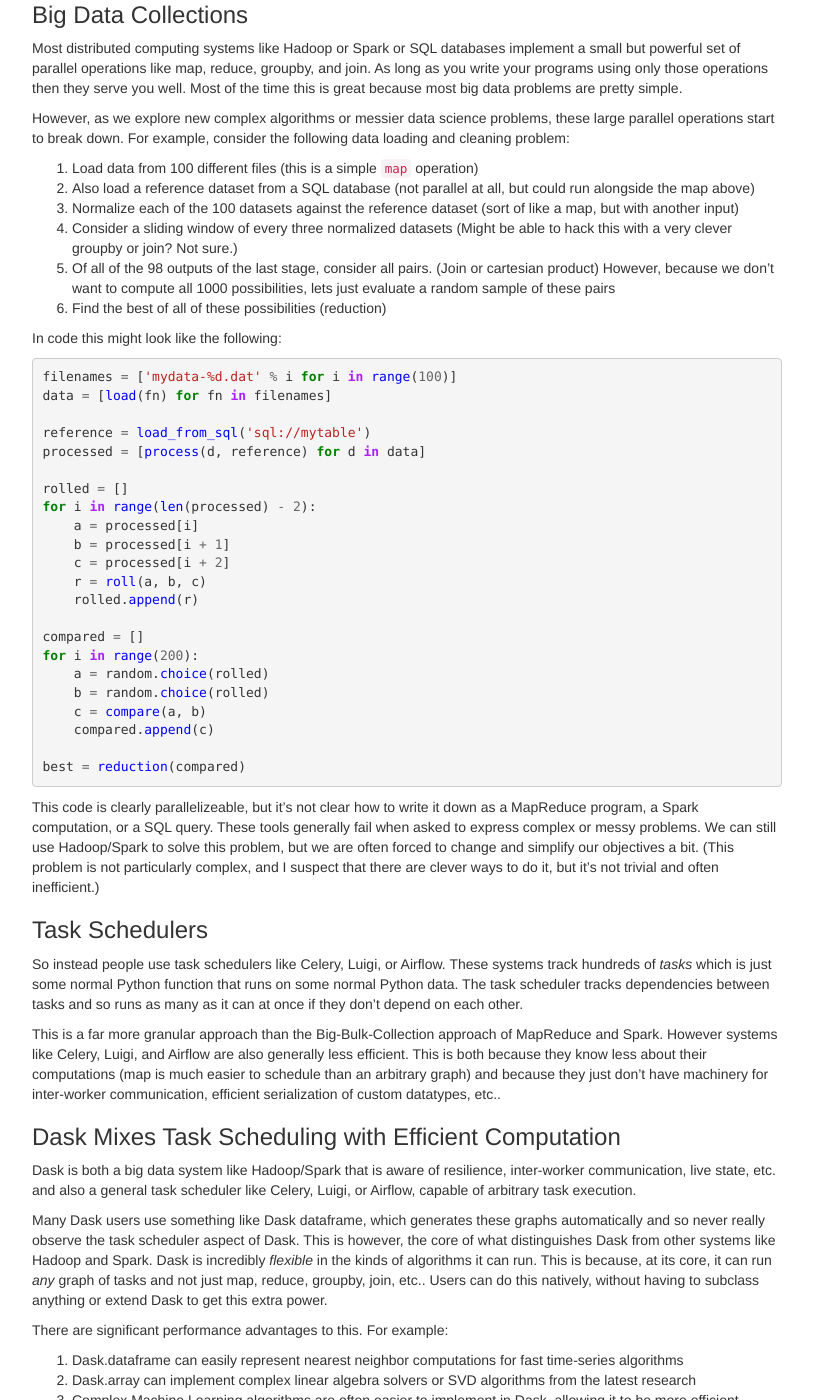
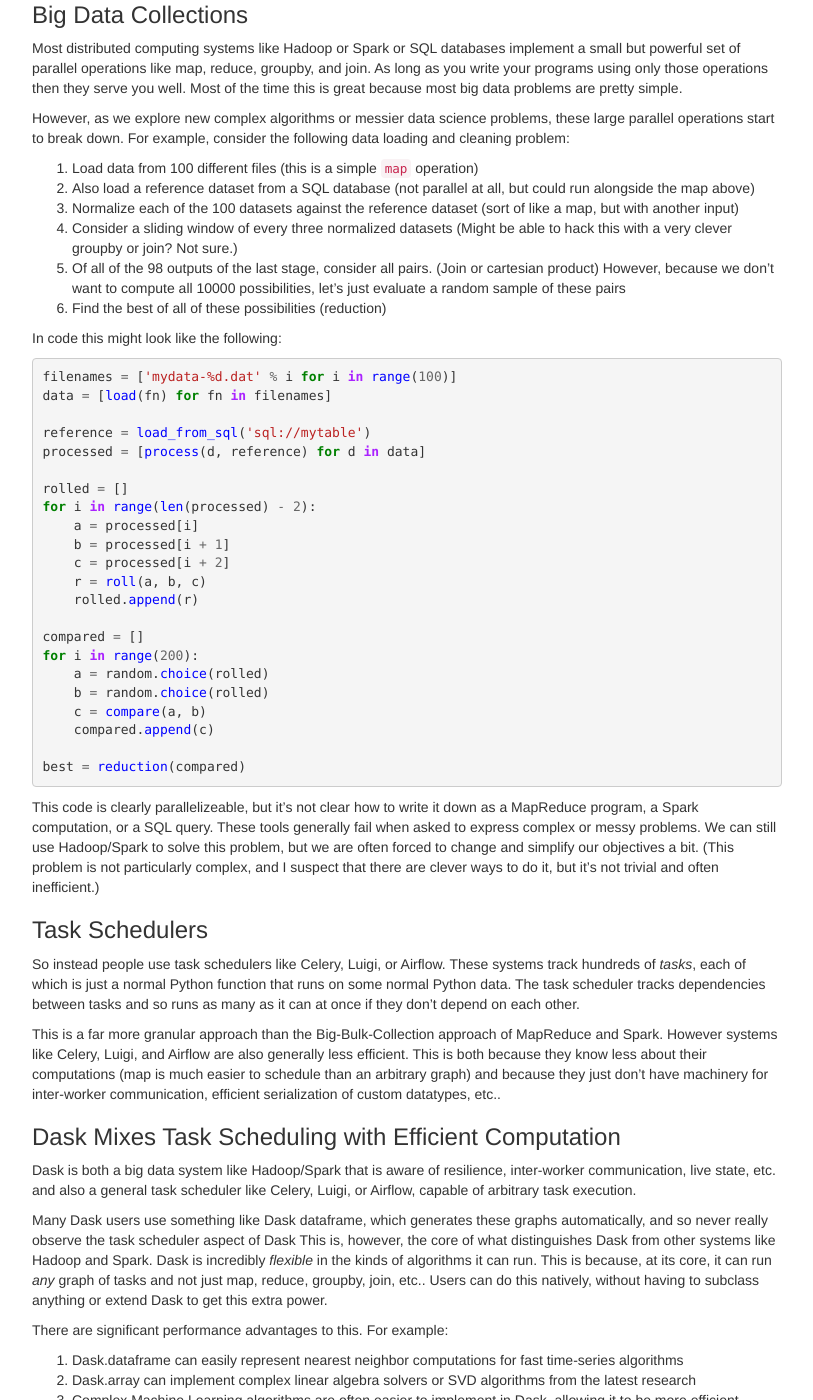
Before and after one commit to besyskymnbk/blog, a Jekyll site: the page built from _posts/work/2016-12-27-dask-custom.md, in a window 1280 px wide and 1400 px high, scrolled down 412 px. Shown: the whole window, without its empty margins (233-1046 px from the left). Built offline with Jekyll 4.4.1, drawn with Linux system fonts in a browser that asks for light colours; comment, search, counter and statistics services are not loaded; some of the changed text lies outside the part shown.

Commit message:
implement edits from Will

```diff
--- a/_posts/work/2016-12-27-dask-custom.md
+++ b/_posts/work/2016-12-27-dask-custom.md
@@ -18,8 +18,8 @@ Foundation](https://www.moore.org/)*
 This post describes Dask as a computational task scheduler that fits somewhere
 on a spectrum between big data computing frameworks like Hadoop/Spark and task
 schedulers like Airflow/Celery/Luigi.  We see how, by combining elements from
-both of these types of systems Dask is able to handle a complex data
-science problems particularly well.
+both of these types of systems Dask is able to handle complex data science
+problems particularly well.
 
 
 ### Big Data Collections
@@ -42,8 +42,8 @@ following data loading and cleaning problem:
 4.  Consider a sliding window of every three normalized datasets (Might be able
     to hack this with a very clever groupby or join?  Not sure.)
 5.  Of all of the 98 outputs of the last stage, consider all pairs.  (Join or
-    cartesian product) However, because we don't want to compute all 1000
-    possibilities, lets just evaluate a random sample of these pairs
+    cartesian product) However, because we don't want to compute all 10000
+    possibilities, let's just evaluate a random sample of these pairs
 6.  Find the best of all of these possibilities (reduction)
 
 In code this might look like the following:
@@ -85,10 +85,10 @@ inefficient.)
 ### Task Schedulers
 
 So instead people use task schedulers like Celery, Luigi, or Airflow.  These
-systems track hundreds of *tasks* which is just some normal Python function
-that runs on some normal Python data.  The task scheduler tracks dependencies
-between tasks and so runs as many as it can at once if they don't depend on
-each other.
+systems track hundreds of *tasks*, each of which is just a normal Python
+function that runs on some normal Python data.  The task scheduler tracks
+dependencies between tasks and so runs as many as it can at once if they don't
+depend on each other.
 
 This is a far more granular approach than the Big-Bulk-Collection approach of
 MapReduce and Spark.  However systems like Celery, Luigi, and Airflow are also
@@ -102,8 +102,8 @@ inter-worker communication, live state, etc. and also a general task scheduler
 like Celery, Luigi, or Airflow, capable of arbitrary task execution.
 
 Many Dask users use something like Dask dataframe, which generates these graphs
-automatically and so never really observe the task scheduler aspect of Dask.
-This is however, the core of what distinguishes Dask from other systems like
+automatically, and so never really observe the task scheduler aspect of Dask
+This is, however, the core of what distinguishes Dask from other systems like
 Hadoop and Spark.  Dask is incredibly *flexible* in the kinds of algorithms it
 can run.  This is because, at its core, it can run *any* graph of tasks and not
 just map, reduce, groupby, join, etc..  Users can do this natively, without
@@ -129,7 +129,7 @@ GPUs and more.  It's a tough job.
 
 ### Dask.delayed
 
-So lets go ahead and run the data ingestion job described with Dask.
+So let's go ahead and run the data ingestion job described with Dask.
 
 We craft some fake functions to simulate actual work:
 
```
Also changed, not shown: other parts of _posts/work/2016-12-27-dask-custom.md (+1 -1 lines).
